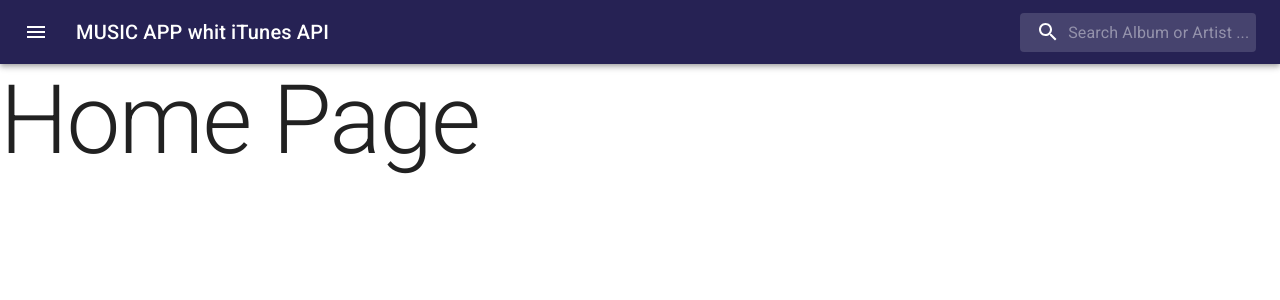
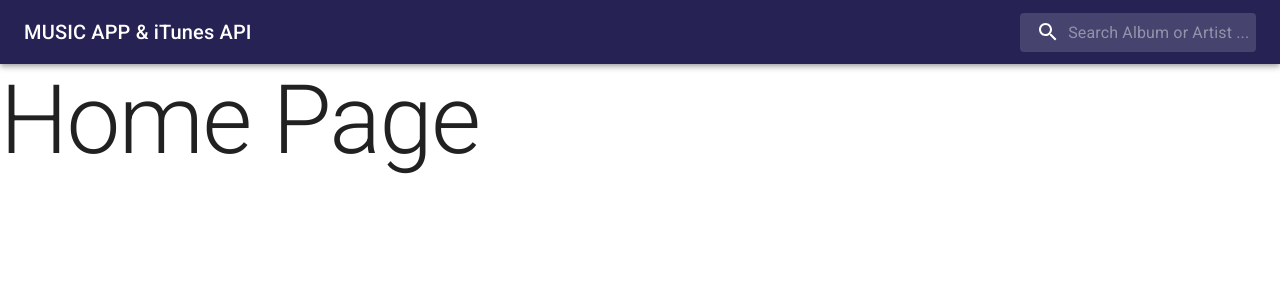
Before and after one commit to JordiTrassi/Music-App, a React (Vite) app in the folder music-app/: page /home in a window 1280 px wide. Shown: the top 300 px of the page. Built offline with nearby package versions, Linux system fonts and the light colour scheme.

Commit message:
Refacted Navbar code

```diff
--- a/music-app/src/components/Navbar.jsx
+++ b/music-app/src/components/Navbar.jsx
@@ -1,11 +1,7 @@
+// import { Link } from 'react-router-dom';
+import { AppBar, Box, Toolbar, IconButton, Typography, InputBase, Link  } from '@mui/material';
 import { styled, alpha } from '@mui/material/styles';
-import AppBar from '@mui/material/AppBar';
-import Box from '@mui/material/Box';
-import Toolbar from '@mui/material/Toolbar';
-import IconButton from '@mui/material/IconButton';
-import Typography from '@mui/material/Typography';
-import InputBase from '@mui/material/InputBase';
-import MenuIcon from '@mui/icons-material/Menu';
+
 import SearchIcon from '@mui/icons-material/Search';
 
 const Search = styled('div')(({ theme }) => ({
@@ -58,22 +54,19 @@ export const Navbar = () => {
     <Box sx={{ flexGrow: 1 }}>
       <AppBar position="static">
         <Toolbar>
-          <IconButton
-            size="large"
-            edge="start"
-            color="inherit"
-            aria-label="open drawer"
-            sx={{ mr: 2 }}
-          >
-            <MenuIcon />
-          </IconButton>
             <Typography
                 variant="h6"
                 noWrap
                 component="div"
                 sx={{ flexGrow: 1, display: { xs: 'none', sm: 'block' } }}
             >
-            MUSIC APP whit iTunes API
+                <Link
+                    color="inherit"
+                    underline="none"
+                    href="/"
+                >
+                    MUSIC APP & iTunes API
+                </Link>
             </Typography>
             <Search>
                 <SearchIconWrapper>
--- a/music-app/src/theme/musicAppTheme.js
+++ b/music-app/src/theme/musicAppTheme.js
@@ -1,5 +1,5 @@
 import { createTheme } from '@mui/material';
-import { red } from '@mui/material/colors';
+import { red, yellow } from '@mui/material/colors';
 
 export const musicAppTheme = createTheme({
     palette: {
@@ -7,7 +7,8 @@ export const musicAppTheme = createTheme({
             main: '#262254'
         },
         secondary: {
-            main: '#543884'
+            // main: '#543884'
+            main: yellow.A400
         },
         error: {
             main: red.A400
```
Lines whose indentation alone changed are shown as unchanged.
